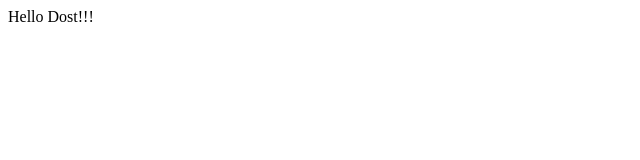
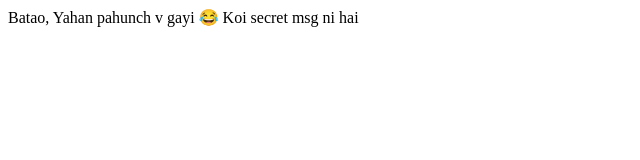
Before and after one commit to ankitsingh0503/ankitsingh0503.github.io, a plain HTML site: page index.html in a window 1280 px wide. Shown: the whole page, without its empty margins (0-640 px from the left). Drawn offline with Linux system fonts and the light colour scheme.

Commit message:
Update index.html

```diff
--- a/index.html
+++ b/index.html
@@ -6,6 +6,6 @@
     <title>Message for Bharti</title>
 </head>
 <body>
-    Hello Dost!!!
+    Batao, Yahan pahunch v gayi 😂 Koi secret msg ni hai
 </body>
 </html>
```
